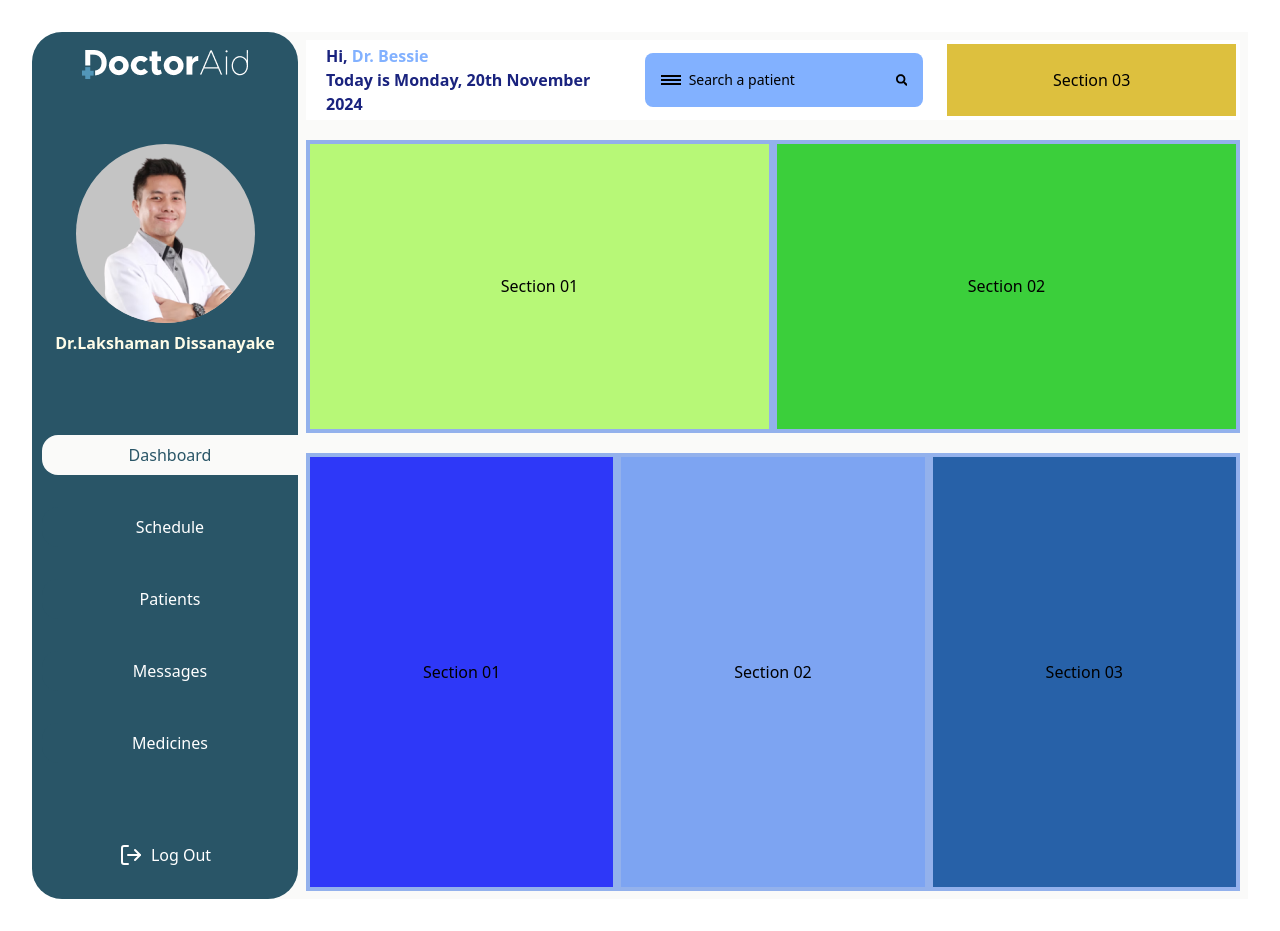
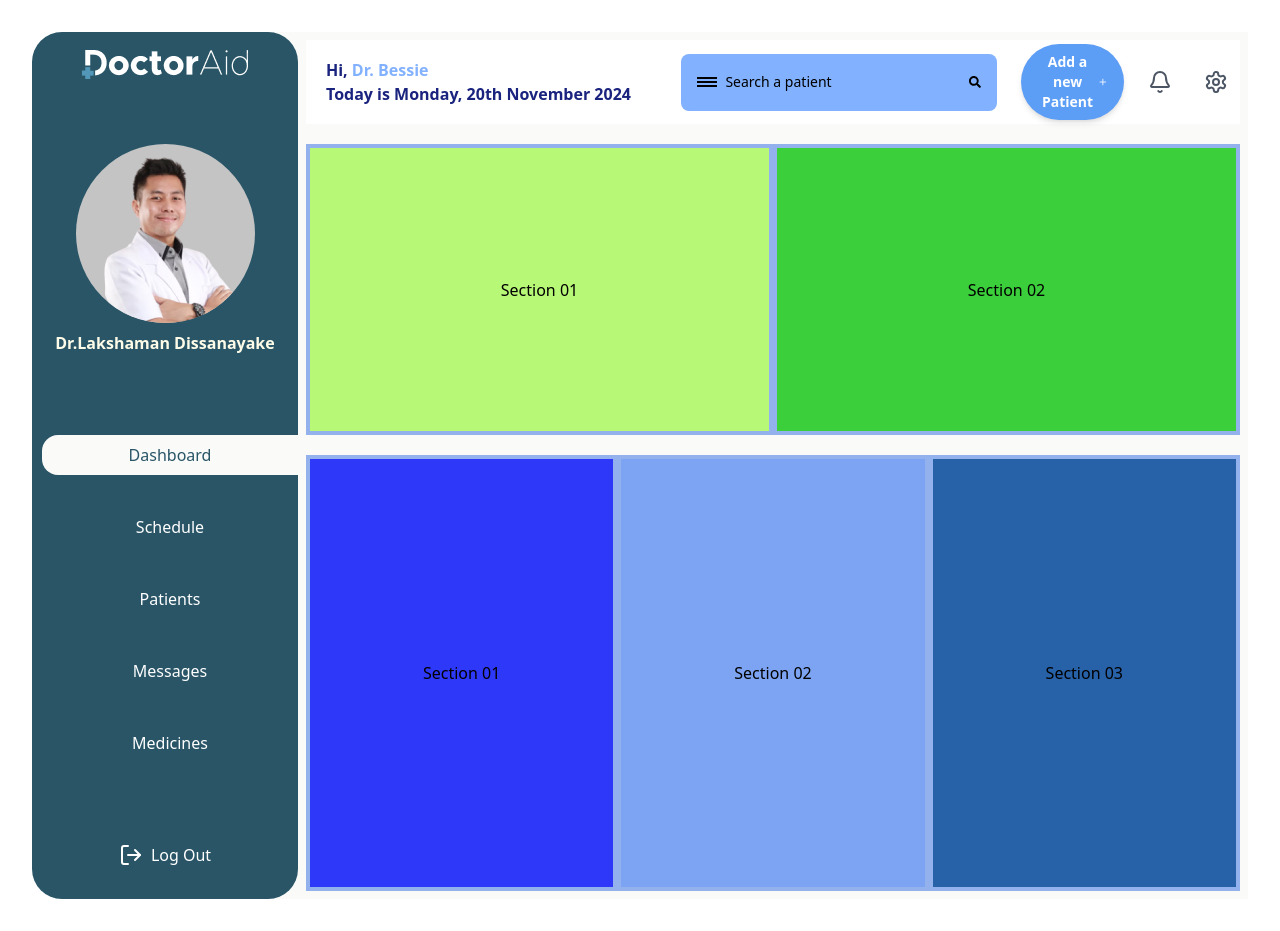
Before and after one commit to DoctorAid/doctoraid-main, a React (Vite) app in the folder doctors-dashboard/: page / in a window 1280 px wide. Built offline with nearby package versions, Linux system fonts and the light colour scheme.

Commit message:
section 3 - adding a new patient button, setting and notification

```diff
--- a/doctors-dashboard/src/assets/page_sections/dashboard/DashboardNavigation.jsx
+++ b/doctors-dashboard/src/assets/page_sections/dashboard/DashboardNavigation.jsx
@@ -1,4 +1,5 @@
 import React from 'react';
+import { Bell, Settings, Plus } from 'lucide-react'; // importing bell icon, setting icon and plus icon from luicde react
 import { FaSearch } from 'react-icons/fa'; // Importing FontAwesome search icon
 
 function DashboardNavigation() {
@@ -23,7 +24,23 @@ function DashboardNavigation() {
             <FaSearch className="text-black text-sm ml-2" />
           </div>
         </div>
-        <div className='bg-[#ddc03e] w-full h-full flex items-center justify-center'><p>Section 03</p></div>
+        <div className='flex items-center gap-4'>
+          {/* adding a new patient*/}
+          <button className='flex items-center bg-[#5c9df6] text-white px-4 py-2 rounded-full hover:bg-[#4a8be1] focus:outline-none focus:ring-2 focus:ring-[#5c9df6]/50 shadow-md'>
+            <span className='text-sm font-semibold mr2'>Add a new Patient</span>
+            <Plus className='w-5 h-5'/>
+          </button>
+
+          {/* Bell icon */}
+          <button className='p-2 text-gray-600 hover:text-gray-800 focus:outline-none'>
+            <Bell className='w-6 h-6'/>
+          </button>
+
+          {/* Settings icon */}
+          <button className='p-2 text-gray-600 hover:text-gray-800 focus:outline-none'>
+            <Settings className='w-6 h-6'/>
+          </button>
+        </div>
 
     </div>
   );
```
